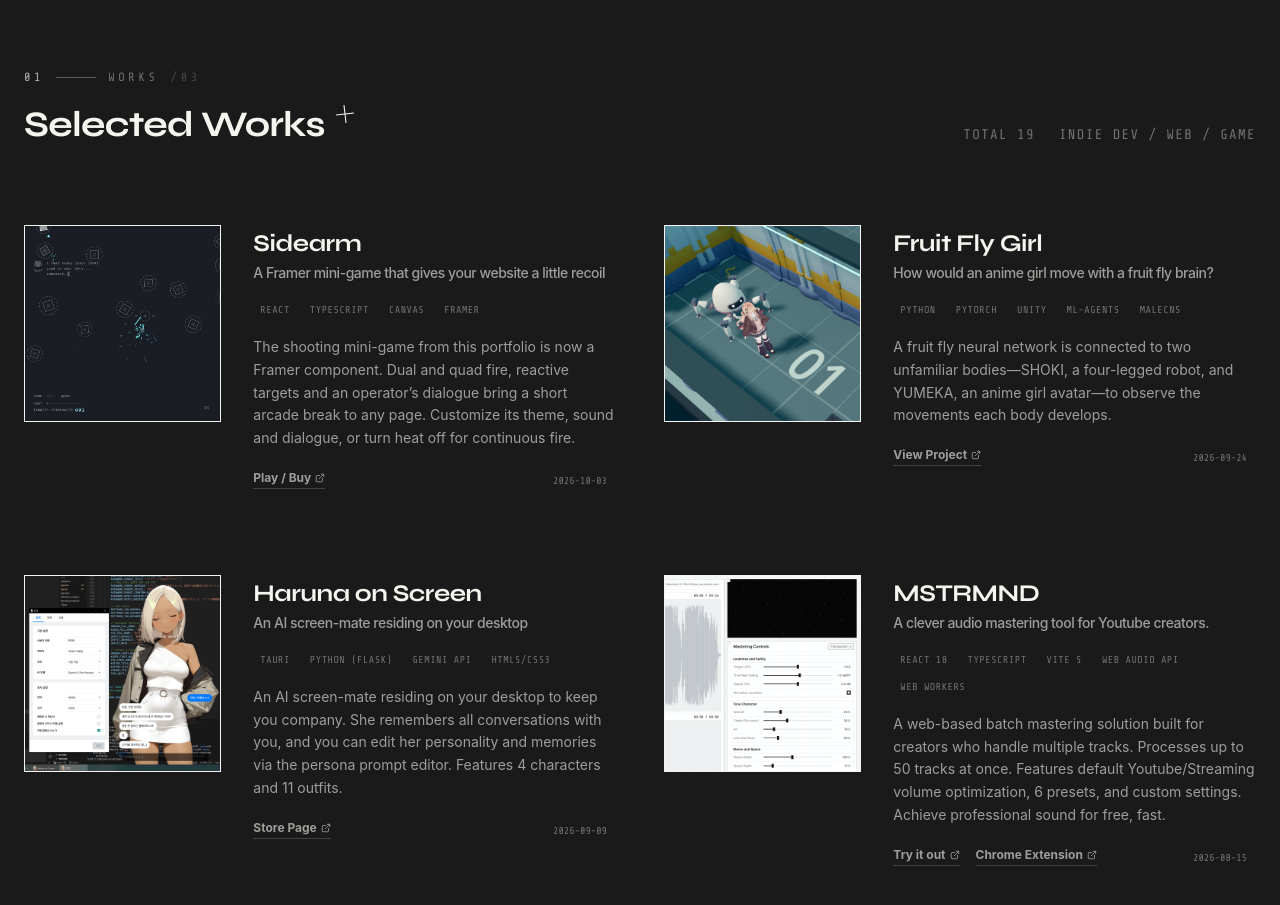
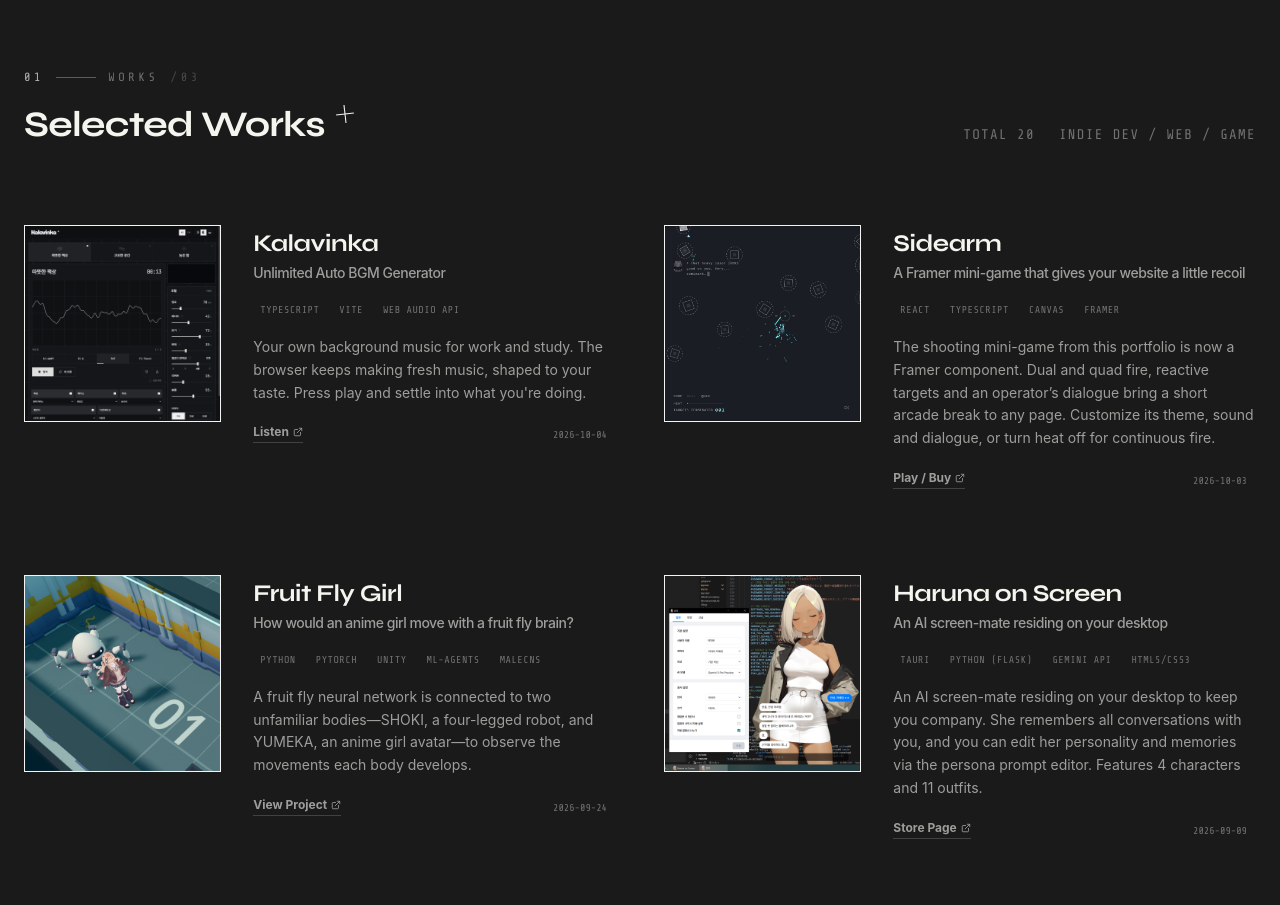
Before and after one commit to heavyrain39/portfolio, a Next.js app: page /portfolio/ in a window 1280 px wide. Shown: the part 820-1725 px from the top of the page. Built offline with nearby package versions, Linux system fonts and the light colour scheme; a web font is replaced by a local one.

Commit message:
feat(portfolio): add Kalavinka as latest featured project

```diff
--- a/components/sections/Projects.tsx
+++ b/components/sections/Projects.tsx
@@ -11,6 +11,7 @@ import { useLanguage } from "@/context/LanguageContext";
 import { Minus, Plus } from "lucide-react";
 
 const FEATURED_PROJECT_IDS = [
+    "kalavinka",
     "sidearm",
     "fruit-fly-girl",
     "haruna",
--- a/data/content.ts
+++ b/data/content.ts
@@ -36,6 +36,22 @@ export const heroContent = {
 };
 
 export const projects: Project[] = [
+    {
+        id: "kalavinka",
+        title: "가릉빈가",
+        enTitle: "Kalavinka",
+        lastUpdated: "2026-10-04",
+        concept: "끝없이 흐르는 자동 BGM 생성기",
+        enConcept: "Unlimited Auto BGM Generator",
+        description: "작업과 공부에 곁들일 나만의 배경 음악. 브라우저가 그때그때 새 음악을 만들고, 내 취향에 맞춘 소리가 끊임없이 흐른다. 재생을 누르고, 하던 일에 몰입하자.",
+        enDescription: "Your own background music for work and study. The browser keeps making fresh music, shaped to your taste. Press play and settle into what you're doing.",
+        techStack: ["TypeScript", "Vite", "Web Audio API"],
+        link: "https://heavyrain39.github.io/kalavinka/",
+        linkText: "들으러 가기",
+        enLinkText: "Listen",
+        thumbnail: "/portfolio/images/thumbnail_kalavinka.png",
+        category: "web-app"
+    },
     {
         id: "sidearm",
         title: "사이드암",
```
Also changed, not shown: public/images/thumbnail_kalavinka.png (added).
